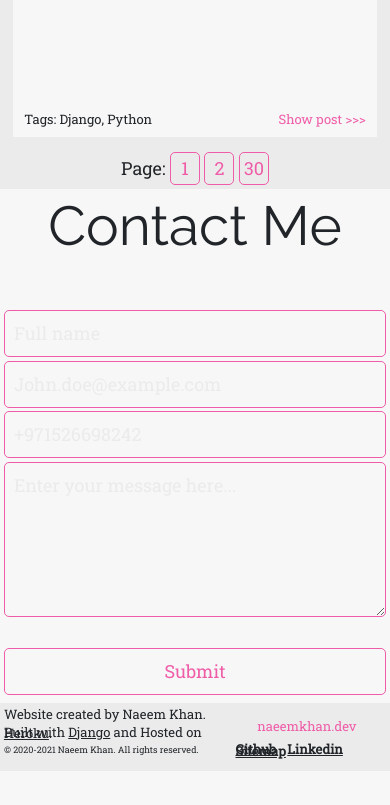
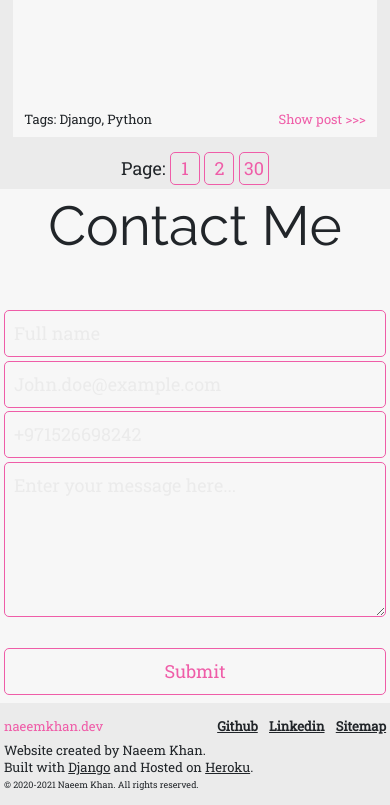
Before and after one commit to NaeemKhan14/PorfolioWebsite, a plain HTML site: page index.html in a window 390 px wide. Shown: the part 2113-2918 px from the top of the page. Before the commit the page ends 2884 px from the top, so only its background shows below. Drawn offline with Linux system fonts and the light colour scheme.

Commit message:
Fixed responsiveness of footer for smaller devices

```diff
--- a/css/default.css
+++ b/css/default.css
@@ -336,6 +336,10 @@ Footer
     margin-top: 2%;
 }
 
+.footer-left {
+    display: flex;
+    flex-direction: column;
+}
 .footer-left>p>a {
     color: var(--primaryTextColor);
     text-decoration-line: underline;
@@ -388,6 +392,7 @@ Media Queries
 /* For phone screens */
 
 @media only screen and (min-width: 320px) and (max-width: 800px) {
+    /* Navbar */
     .nav-left {
         position: fixed;
         left: -100%;
@@ -419,18 +424,21 @@ Media Queries
         display: block;
         cursor: pointer;
     }
+    /* S2/About */
     .about-wrapper, .content-cards {
         grid-template-columns: 1fr;
     }
     .about-left {
         align-items: center;
     }
+    /* Forms */
     form {
         width: 100%;
     }
     input, textarea, input[type=submit] {
         width: 100%;
     }
+    /* Cards */
     .content-card {
         height: 200px;
     }
@@ -442,4 +450,17 @@ Media Queries
         margin-bottom: 2%;
         margin-right: 3%;
     }
+    /* Footer */
+    .footer-wrapper {
+        display: flex;
+        flex-direction: column-reverse;
+    }
+    .footer-right {
+        margin-top: 3%;
+        flex-direction: unset;
+        justify-content: space-between;
+    }
+    .footer-left {
+        margin-top: 5%;
+    }
 }
```
